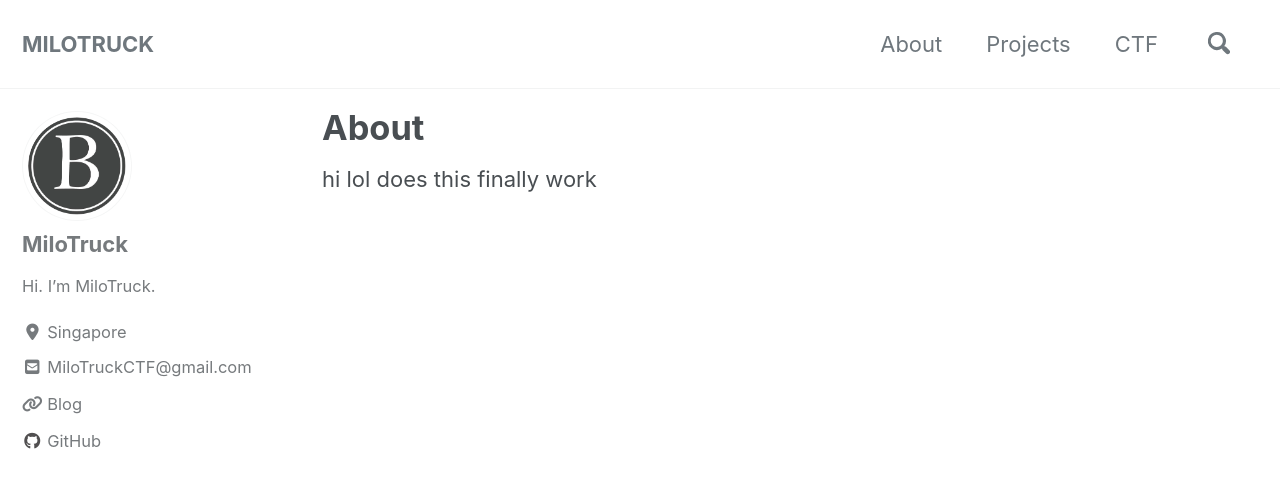
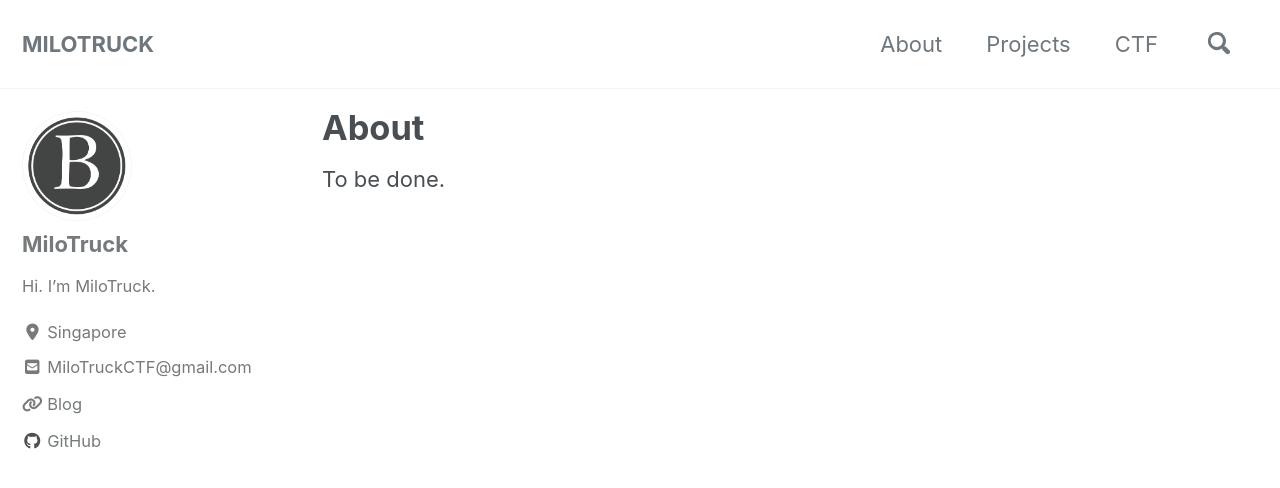
Before and after one commit to MiloTruck/milotruck.github.io, a Jekyll site: the page built from _pages/about.md, in a window 1280 px wide and 900 px high. Shown: the top 488 px of the window. Built offline with Jekyll 4.4.1, drawn with Linux system fonts in a browser that asks for light colours; cached includes are drawn as plain includes; nearby versions of some CDN libraries.

```diff
--- a/_pages/about.md
+++ b/_pages/about.md
@@ -4,4 +4,4 @@ permalink: /about/
 
 ---
 
-hi lol does this finally work
+To be done.
```
Also changed, not shown: _posts/2019-09-24-babyvm-re.md (+8 -7 lines).
